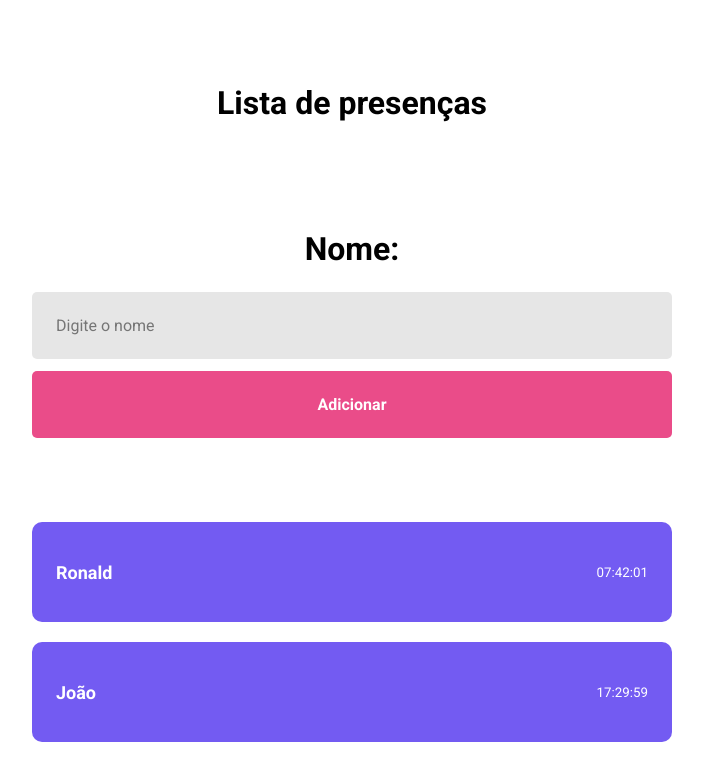
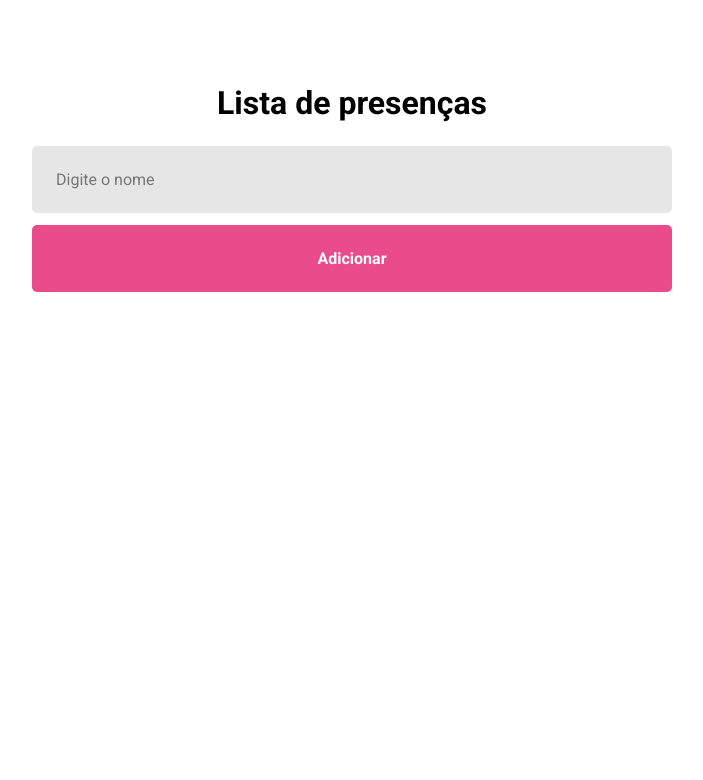
Before and after one commit to rdmuller/ReactListaPresenca, a React (Vite) app: page / in a window 1280 px wide. Shown: the top 780 px of the page, without its empty margins (288-991 px from the left). Built offline with nearby package versions, Linux system fonts and the light colour scheme.

Commit message:
usando o card dinamico

```diff
--- a/src/pages/home/index.jsx
+++ b/src/pages/home/index.jsx
@@ -4,15 +4,27 @@ import Card from '../../components/card';
 
 function Home() {
   const [studentName, setStudentName] = useState(); // aqui posso definir um valor inicial useState('Ronald')
+  const [students, setStudents] = useState([]);
+
+  function addStudent() {
+    const newStudent = {
+      name: studentName,
+      time: new Date().toLocaleTimeString('pt-br', {hour: '2-digit', minute: '2-digit', second: '2-digit', })
+    }
+
+    setStudents(oldState => [...oldState, newStudent]);
+
+    console.log(students);
+  }
 
   return (
     <div className="container">
     <h1>Lista de presenças</h1>
-    <h1>Nome: {studentName}</h1>
     <input type="text" placeholder="Digite o nome" onChange={e => setStudentName(e.target.value)}/>
-    <button type="button">Adicionar</button>
-    <Card nome="Ronald" hora="07:42:01"/>
-    <Card nome="João" hora="17:29:59"/>
+    <button type="button" onClick={addStudent}>Adicionar</button>
+    {
+      students.map(student => <Card nome={student.name} hora={student.time} />)
+    }
     </div>
   )
 }
```
